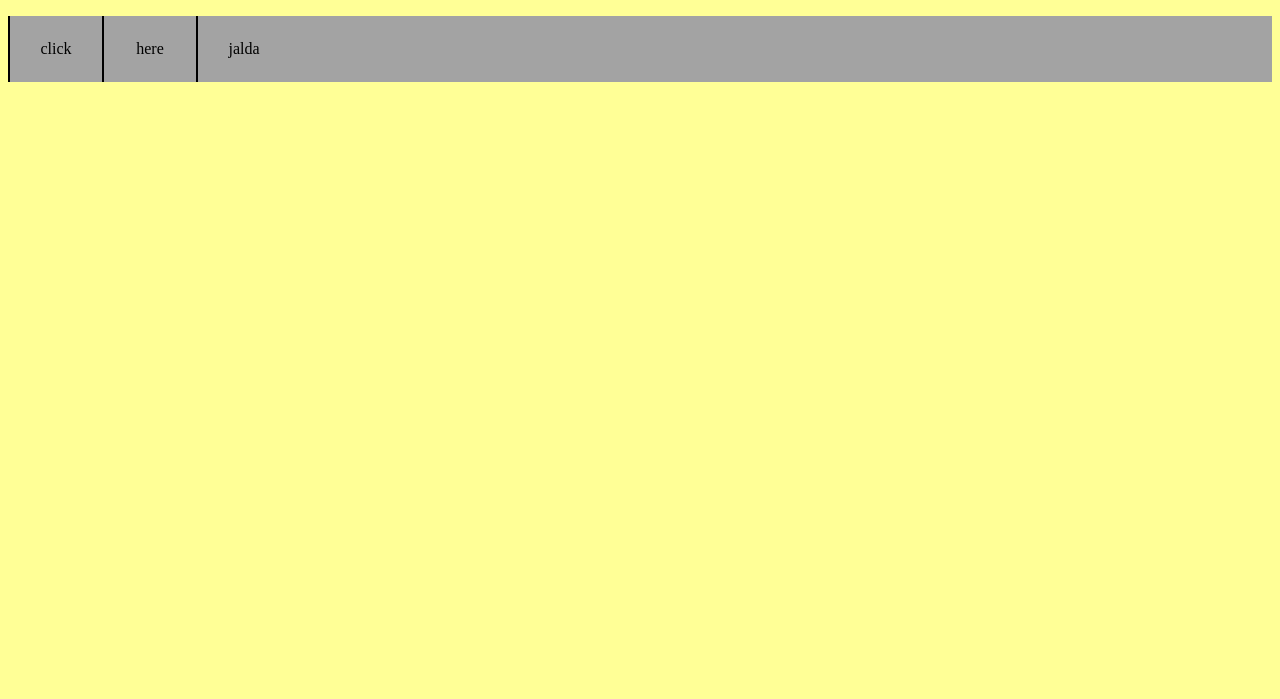
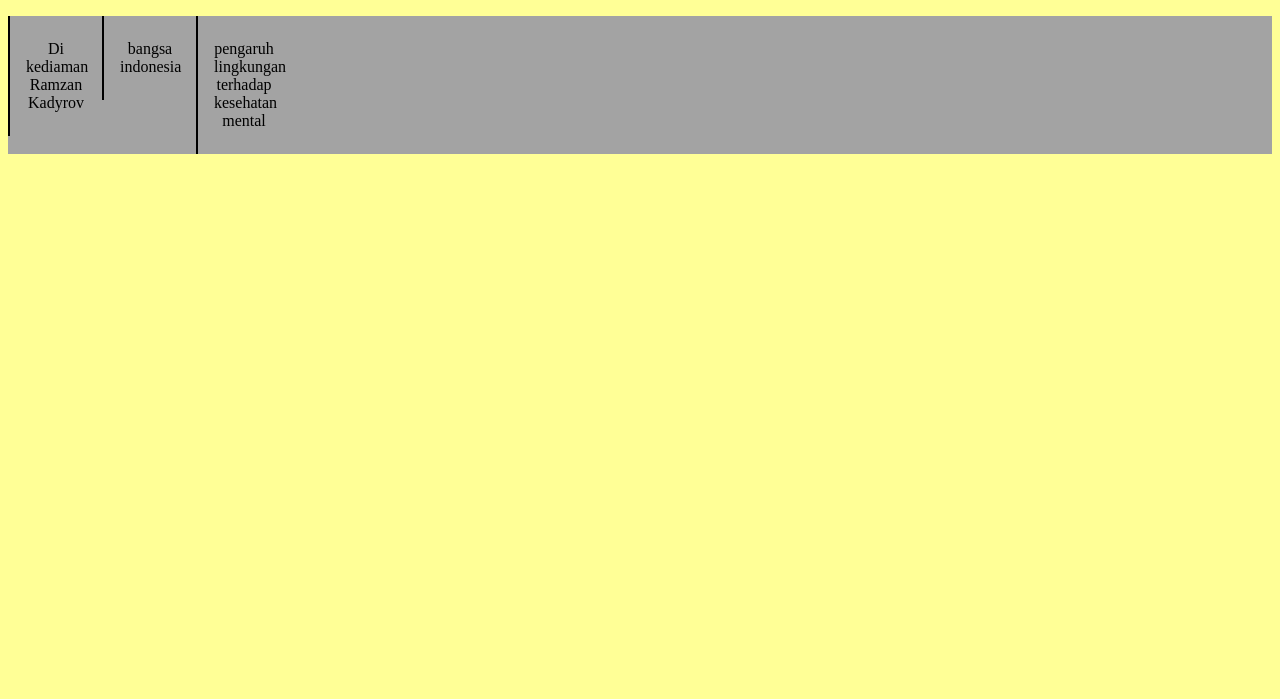
Before and after one commit to gobal1/jomba, a plain HTML site: page index.html in a window 1280 px wide. Shown: the part 101-800 px from the top of the page. Drawn offline with Linux system fonts and the light colour scheme.

Commit message:
Update index.html

```diff
--- a/index.html
+++ b/index.html
@@ -75,9 +75,9 @@
   <h1>MY Article</h1>
 
   <div id="jombi">
-    <a onclick="toggleBox('dua', this)">click</a>
-    <a onclick="toggleBox('bost', this)">here</a>
-    <a onclick="toggleBox('edo', this)">jalda</a>
+    <a onclick="toggleBox('dua', this)">Di kediaman Ramzan Kadyrov</a>
+    <a onclick="toggleBox('bost', this)">bangsa indonesia</a>
+    <a onclick="toggleBox('edo', this)">pengaruh lingkungan terhadap kesehatan mental</a>
   </div>
 
   <div id="dua" class="box">
```
